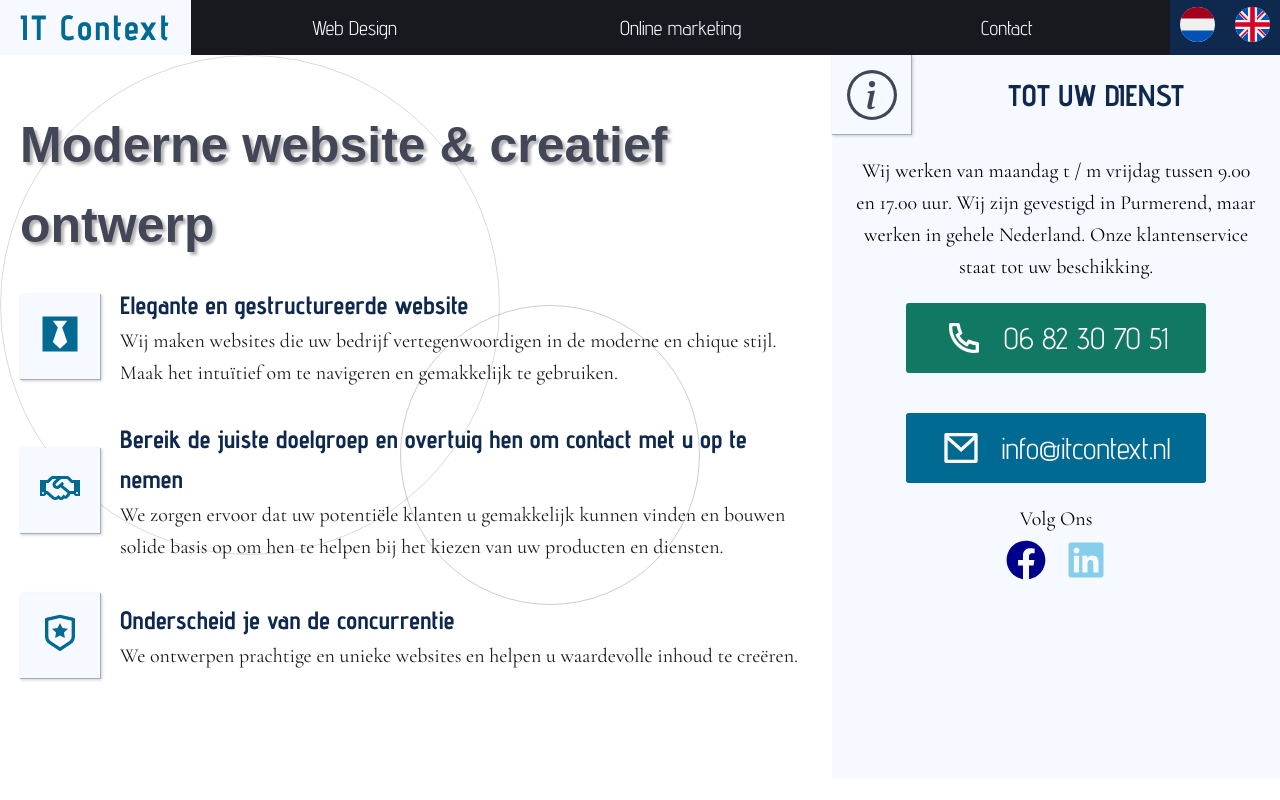
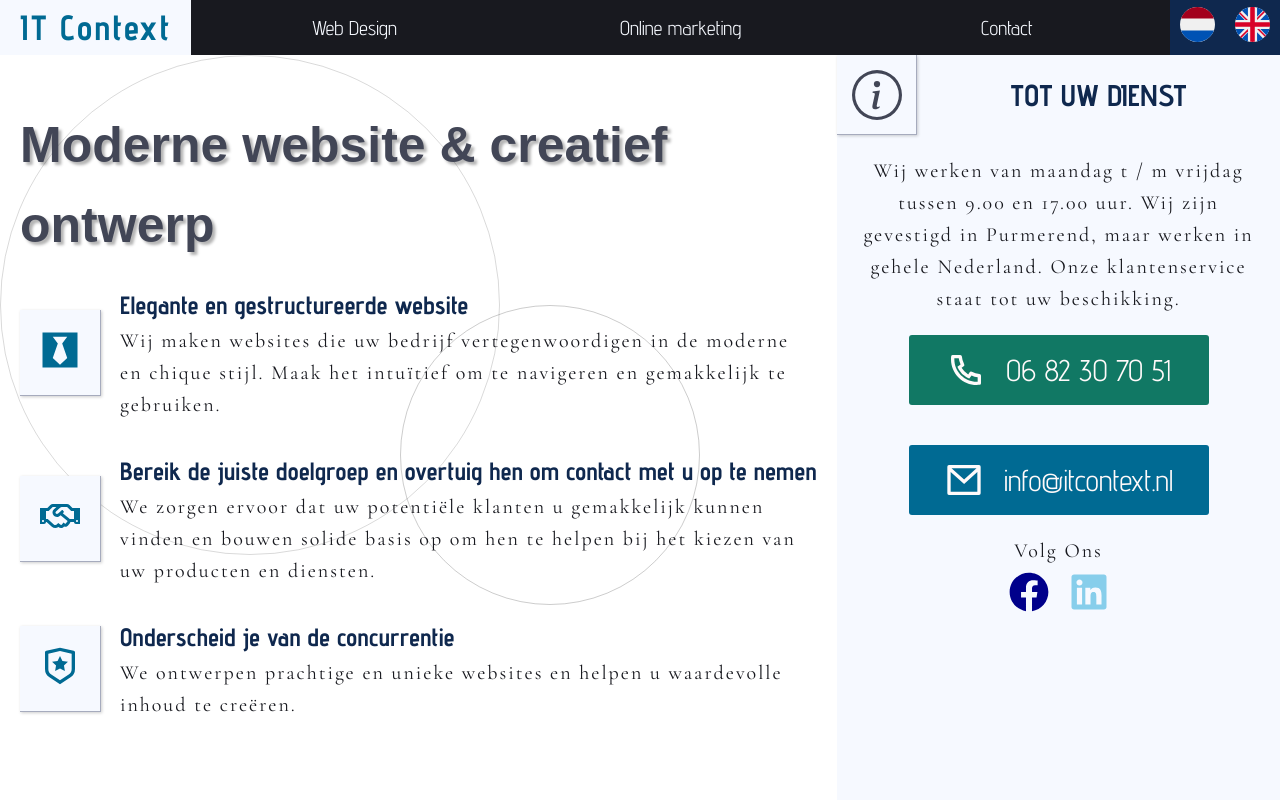
Before and after one commit to Vastlaan/itcontext2.0, a React (Create React App) app in the folder client/: page / in a window 1280 px wide. Shown: the top 800 px of the page. Built offline with nearby package versions, Linux system fonts and the light colour scheme; no server answers; a web font is replaced by a local one.

Commit message:
Add Text reusable component and applied it to landing header

```diff
--- a/client/src/components/landing/header/bait.tsx
+++ b/client/src/components/landing/header/bait.tsx
@@ -1,7 +1,7 @@
 import React from "react";
 import styled from "styled-components";
 import { useIntl } from "react-intl";
-import { fonts, Social, Anchor } from "../../../styles";
+import { fonts, Social, Anchor, Text } from "../../../styles";
 import { BsInfoCircle } from "react-icons/bs";
 import { RiPhoneLine, RiMailLine } from "react-icons/ri";
 import { FaFacebook, FaLinkedin } from "react-icons/fa";
@@ -23,12 +23,12 @@ export default function Bait() {
                 </h3>
             </Head>
             <Actions>
-                <p>
+                <Text>
                     {intl.formatMessage({
                         id: "landing.header-info-2",
                         defaultMessage: "tot uw dienst",
                     })}
-                </p>
+                </Text>
                 <Anchor color="#117864" href="tel:0031682307051">
                     <RiPhoneLine />
                     <span>06 82 30 70 51</span>
@@ -37,12 +37,12 @@ export default function Bait() {
                     <RiMailLine />
                     <span>info@itcontext.nl</span>
                 </Anchor>
-                <p>
+                <Text>
                     {intl.formatMessage({
                         id: "landing.header-info-3",
                         defaultMessage: "Volg ons",
                     })}
-                </p>
+                </Text>
                 <Social>
                     <a href="https://facebook.com">
                         <FaFacebook color="darkblue" />
@@ -102,7 +102,5 @@ const Actions = styled.div`
     p {
         width: 100%;
         text-align: center;
-        font-size: 2rem;
-        font-family: ${fonts.cormoran};
     }
 `;
--- a/client/src/components/landing/header/info.tsx
+++ b/client/src/components/landing/header/info.tsx
@@ -1,7 +1,7 @@
 import React from "react";
 import styled from "styled-components";
 import { useIntl } from "react-intl";
-import { fonts, respond } from "../../../styles";
+import { fonts, respond, Text } from "../../../styles";
 import { RiShieldStarLine } from "react-icons/ri";
 import { FaBlackTie, FaRegHandshake } from "react-icons/fa";
 
@@ -31,13 +31,13 @@ export default function Info() {
                                     "Elegante en gestructureerde website",
                             })}
                         </h3>
-                        <p>
+                        <Text>
                             {intl.formatMessage({
                                 id: "landing.header-1-text",
                                 defaultMessage:
                                     "Wij maken websites die uw bedrijf vertegenwoordigen in de moderne en chique stijl. Maak het intuïtief om te navigeren en gemakkelijk te gebruiken.",
                             })}
-                        </p>
+                        </Text>
                     </div>
                 </Block>
                 <Block>
@@ -53,13 +53,13 @@ export default function Info() {
                                     "Elegante en gestructureerde website",
                             })}
                         </h3>
-                        <p>
+                        <Text>
                             {intl.formatMessage({
                                 id: "landing.header-2-text",
                                 defaultMessage:
                                     "Elegante en gestructureerde website",
                             })}
-                        </p>
+                        </Text>
                     </div>
                 </Block>
                 <Block>
@@ -75,13 +75,13 @@ export default function Info() {
                                     "Onderscheid je van de concurrentie",
                             })}
                         </h3>
-                        <p>
+                        <Text>
                             {intl.formatMessage({
                                 id: "landing.header-3-text",
                                 defaultMessage:
                                     "Elegante en gestructureerde website",
                             })}
-                        </p>
+                        </Text>
                     </div>
                 </Block>
             </Details>
@@ -146,11 +146,6 @@ const Block = styled.div`
             font-size: 2.5rem;
             color: ${(props) => props.theme.primary};
         }
-        p {
-            font-family: ${fonts.cormoran};
-            font-size: 2rem;
-            color: ${(props) => props.theme.greyDark};
-        }
     }
 `;
 
--- a/client/src/styles/components.ts
+++ b/client/src/styles/components.ts
@@ -188,3 +188,10 @@ export const Confirmation = styled.div`
         cursor: pointer;
     }
 `;
+
+export const Text = styled.p`
+    font-family: ${fonts.cormoran};
+    font-size: 2rem;
+    color: ${(props) => props.theme.greyDark};
+    letter-spacing: 0.2rem;
+`;
--- a/client/src/styles/index.ts
+++ b/client/src/styles/index.ts
@@ -12,6 +12,7 @@ import {
     Anchor,
     PageNav,
     Confirmation,
+    Text,
 } from "./components";
 
 export {
@@ -29,4 +30,5 @@ export {
     Anchor,
     PageNav,
     Confirmation,
+    Text,
 };
```
